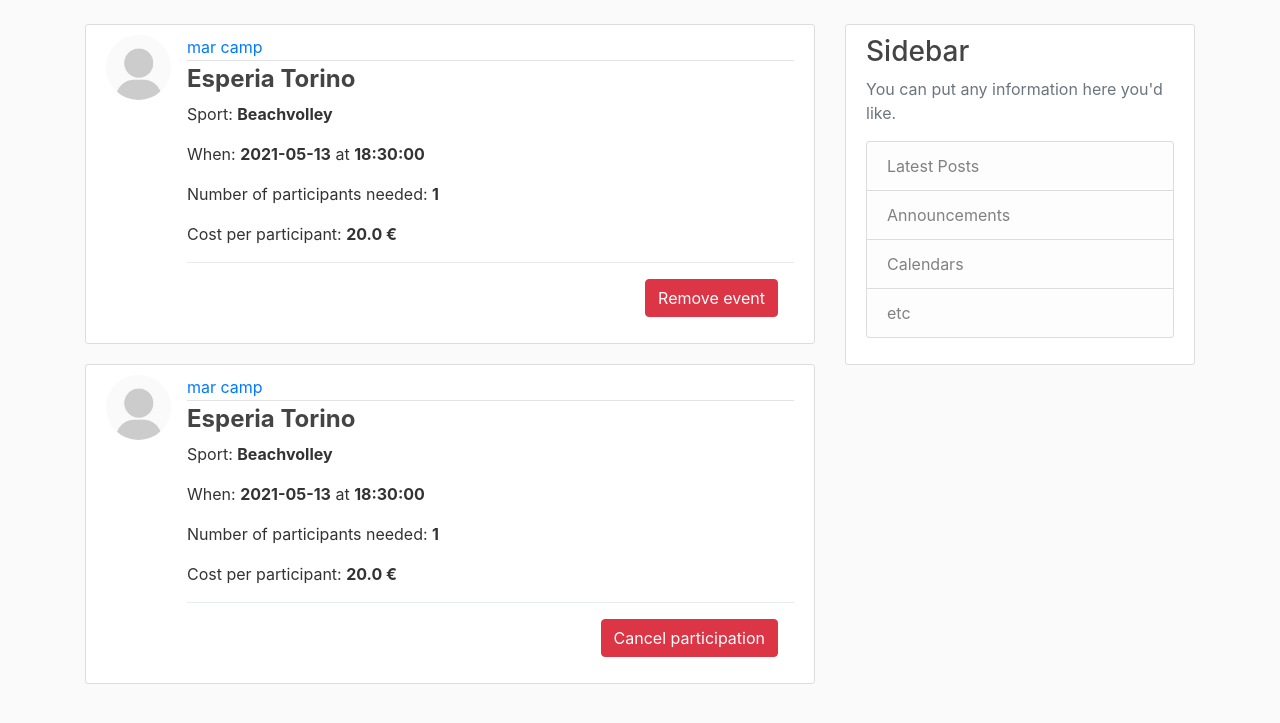
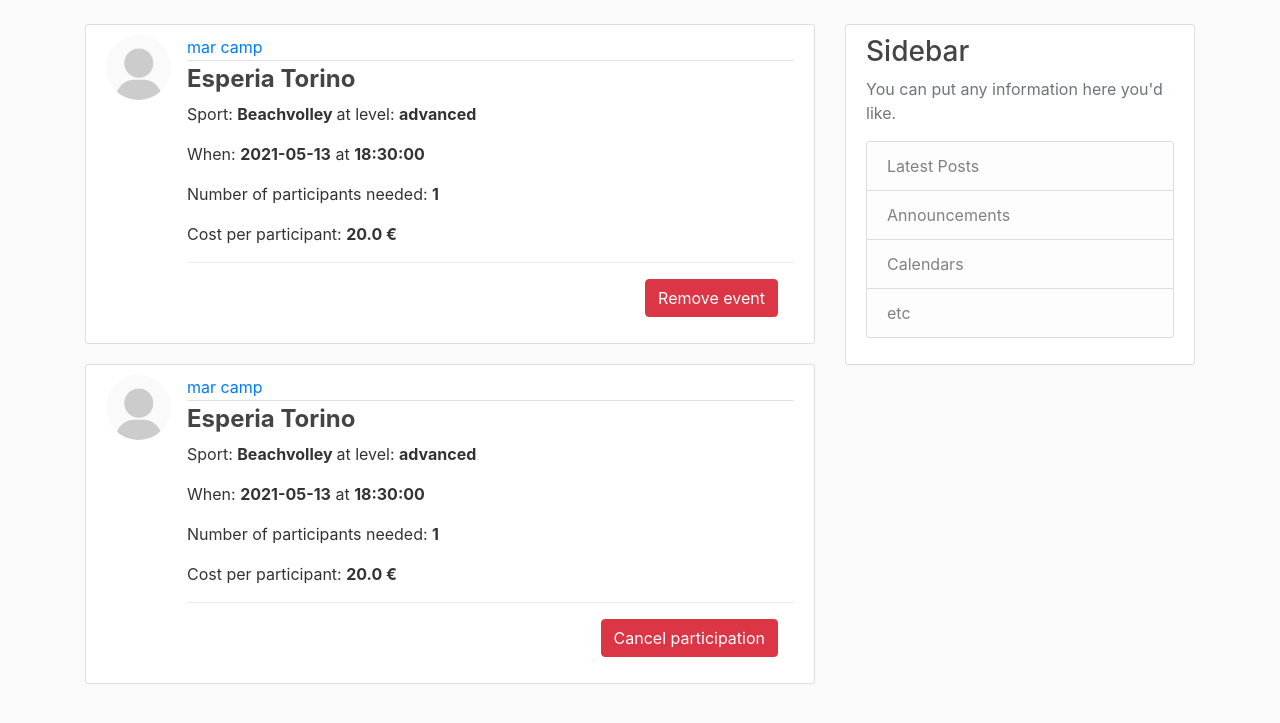
Before and after one commit to martacampra/projectIS-group21, a Flask app: page /myevents in a window 1280 px wide. Shown: the part 56-779 px from the top of the page. Run offline with Flask 2, Linux system fonts and the light colour scheme; a user stored in the database is signed in; data comes from the database, SQL or seed files in the repository; both versions use the stored data as it was after the commit; tables that the repository leaves empty hold one stand-in row (values such as "Sample post"); some libraries are stand-ins or nearby versions.

Commit message:
12/01/21 cancel,join,remove

```diff
--- a/flaskblog/events/routes.py
+++ b/flaskblog/events/routes.py
@@ -1,8 +1,12 @@
 from flask import Blueprint, render_template, url_for, flash, redirect, abort
+from sqlalchemy import and_
+from wtforms import meta
+
 from flaskblog import db
 from flaskblog.events.forms import CreateForm
 from flaskblog.models import Club, Sport, Event, Participant
 from flask_login import current_user, login_required
+
 events = Blueprint('events', __name__)
 
 available_place = []
@@ -37,7 +41,7 @@
     }
 ]
 
-sports=[
+sports = [
     {
         'name': 'Basketball'
     },
@@ -59,10 +63,10 @@
 @events.route("/myevents")
 @login_required
 def myevents():
-    posts = Event.query.filter_by(user_id = current_user.id).all()
+    posts = Event.query.filter_by(user_id=current_user.id).all()
     parts = Event.query.join(Event.participant2).filter_by(u_id=current_user.id).all()
-    #pa = Participant.query.filter_by(joined=current_user).all()
-    #parts = Event.query.filter_by(id=pa)
+    # pa = Participant.query.filter_by(joined=current_user).all()
+    # parts = Event.query.filter_by(id=pa)
 
     return render_template('myevents.html', title='My Events', posts=posts, parts=parts)
 
@@ -70,7 +74,6 @@
 @events.route("/create", methods=['GET', 'POST'])
 @login_required
 def create():
-
     available_place = []
     for c in Club.query.all():
         p = (str(c.name), str(c.name).capitalize())
@@ -84,14 +87,15 @@
     form = CreateForm()
     print('look here:')
     print(form.place.choices)
-    form.place.choices=available_place
-    form.sport.choices=available_sports
+    form.place.choices = available_place
+    form.sport.choices = available_sports
 
     if form.validate_on_submit():
         c = Club.query.filter_by(name=form.place.data).first()
         s = Sport.query.filter_by(name=form.sport.data).first()
 
         event = Event(date=form.date.data, time=form.time.data, cost=form.cost.data, np=form.np.data,
+                      level=form.level.data,
                       creator=current_user, place=c, sportevent=s)
 
         db.session.add(event)
@@ -103,12 +107,6 @@
 
 
 
-#@app.route("/update", methods=['GET', 'POST'])
-#def update_place2():
- #   form=UpdatePlaceForm()
-  #  p=(form.place.data, form.place.data.capitalized)
-   # available_place.append(p)
-
 
 @events.route("/myevents/<int:event_id>/remove", methods=['POST'])
 @login_required
@@ -117,17 +115,17 @@
     if event.creator != current_user:
         abort(403)
 
-    #pa = Participant.query.filter_by(e_id=event_id).all()
-
-    #if pa:
-        #db.session.delete(pa)
-        #db.session.commit()
-
+    pa = Participant.query.filter_by(e_id=event_id).all()
     db.session.delete(event)
     db.session.commit()
-    #pr = Participant.query.get_or_404(id)
-    #if Participant.e_id == None:
-        #db.session.delete(pr)
+    for x in pa:
+        db.session.delete(x)
+        db.session.commit()
+
+
+    # pr = Participant.query.get_or_404(id)
+    # if Participant.e_id == None:
+    # db.session.delete(pr)
     flash('Your event has been removed!', 'success')
     return redirect(url_for('events.myevents'))
 
@@ -135,13 +133,12 @@
 @events.route("/myevents/<int:event_id>/cancel", methods=['POST'])
 @login_required
 def cancel(event_id):
-    parti = Participant.query.get_or_404(event_id)
-
-    if parti.joined == current_user:
-        db.session.delete(parti)
-        db.session.commit()
-
-    #par = Participant.query.filter_by(u_id=current_user.id)
+    #parti = Participant.query.get_or_404(event_id).all()
+    #parti = Participant.query.filter_by(e_id=event_id).all()
+    parti= Participant.query.filter_by(u_id=current_user.id).filter_by(e_id=event_id).first()
+    #if parti.joined == current_user:
+    db.session.delete(parti)
+    db.session.commit()
 
     flash('You have cancelled your participation', 'success')
     return redirect(url_for('events.myevents'))
@@ -150,22 +147,14 @@
 @events.route("/home/<int:event_id>/join", methods=['POST'])
 @login_required
 def join(event_id):
+    if Participant.query.filter_by(u_id=current_user.id).filter_by(e_id=event_id).first():
+        abort(500)
+
     event = Event.query.get_or_404(event_id)
-
     participant = Participant(joined=current_user, part=event)
 
     if event.creator == current_user:
         abort(403)
-
-    #if Participant.query.filter_by(u_id=current_user) and Participant.query.filter_by(e_id=event):
-    #    abort(500)
-
-    #par = Participant.query.get_or_404(event_id)
-
-    #pt = Participant.query.filter_by(u_id=current_user.id).filter_by(e_id=par).first()
-     #Event.query.join(Event.participant2).filter_by(u_id=current_user.id).all()
-    #if pt:
-      #  abort(500)
 
     db.session.add(participant)
     db.session.commit()
@@ -175,17 +164,15 @@
 
 @events.route("/getplace", methods=['GET', 'POST'])
 def getplace():
-
     for p in places:
-        c= Club(name=p['name'], address=p['address'], phone=p['telephone'])
+        c = Club(name=p['name'], address=p['address'], phone=p['telephone'])
         if Club.query.filter_by(phone=p['telephone']).first():
             break
         else:
             db.session.add(c)
             db.session.commit()
 
-
-    available_place=[]
+    available_place = []
     for c in Club.query.all():
         p = (str(c.name), str(c.name).capitalize())
         available_place.append(p)
--- a/flaskblog/templates/home.html
+++ b/flaskblog/templates/home.html
@@ -13,7 +13,7 @@
                 <a class="mr-2" href="#">{{ event.creator.name }} {{ event.creator.surname }}</a>
             </div>
             <h4><a class="article-content" > <b>{{ event.place.name }}</b></a></h4>
-              <p class="article-content"> Sport: <b> {{ event.sportevent.name }}  </b> </p>
+              <p class="article-content"> Sport: <b> {{ event.sportevent.name }} </b> at level: <b> {{  event.level }}</b>    </p>
               <p class="article-content"> When: <b>{{ event.date }}</b> at <b>{{ event.time }} </b> </p>
             <p class="article-content"> Number of participants needed: <b>{{ event.np }}</b></p>
               <p class="article-content"> Cost per participant: <b> {{ event.cost }} € </b> </p>
--- a/flaskblog/templates/myevents.html
+++ b/flaskblog/templates/myevents.html
@@ -13,7 +13,7 @@
                 <a class="mr-2" href="#">{{ event.creator.name }} {{ event.creator.surname }}</a>
             </div>
             <h4><a class="article-content" > <b>{{ event.place.name }}</b></a></h4>
-              <p class="article-content"> Sport: <b> {{ event.sportevent.name }}  </b> </p>
+              <p class="article-content"> Sport: <b> {{ event.sportevent.name }}  </b> at level: <b> {{  event.level }}</b></p>
               <p class="article-content"> When: <b>{{ event.date }}</b> at <b>{{ event.time }} </b> </p>
             <p class="article-content"> Number of participants needed: <b>{{ event.np }}</b></p>
               <p class="article-content"> Cost per participant: <b> {{ event.cost }} € </b> </p>
@@ -38,7 +38,7 @@
                 <a class="mr-2" href="#">{{ event.creator.name }} {{ event.creator.surname }}</a>
             </div>
             <h4><a class="article-content" > <b>{{ event.place.name }}</b></a></h4>
-              <p class="article-content"> Sport: <b> {{ event.sportevent.name }}  </b> </p>
+              <p class="article-content"> Sport: <b> {{ event.sportevent.name }}  </b> at level: <b> {{  event.level }}</b></p>
               <p class="article-content"> When: <b>{{ event.date }}</b> at <b>{{ event.time }} </b> </p>
             <p class="article-content"> Number of participants needed: <b>{{ event.np }}</b></p>
               <p class="article-content"> Cost per participant: <b> {{ event.cost }} € </b> </p>
```
Also changed, not shown: flaskblog/models.py (+6 -18 lines), flaskblog/users/routes.py (+5 -5 lines), flaskblog/site.db, flaskblog/templates/errors/500.html (renamed from flaskblog/templates/errors/405.html), 1 other file.
